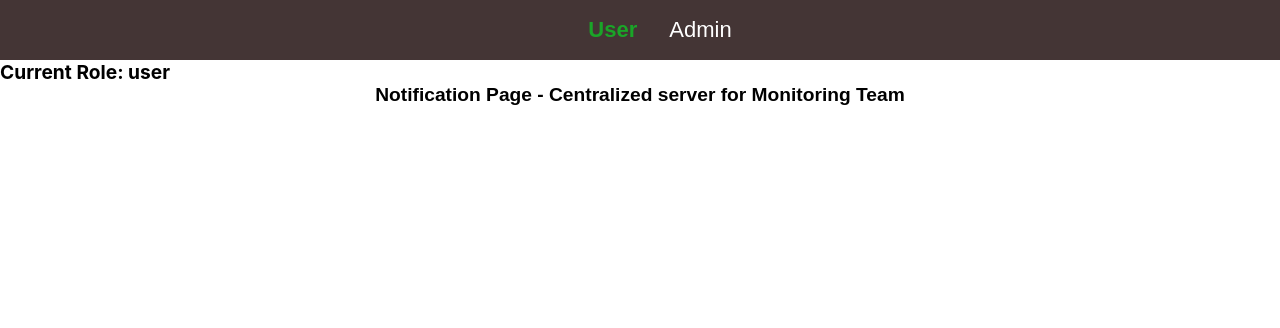
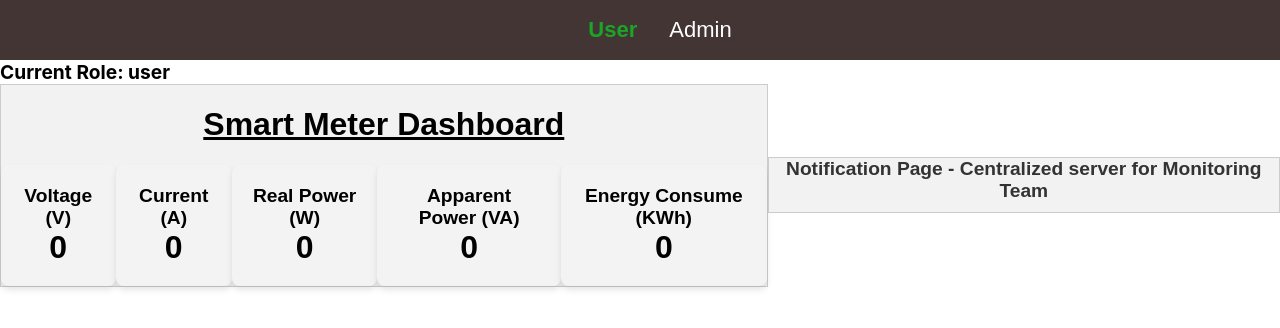
Before and after one commit to Vipin019/smart-meter-security, a React (Create React App) app in the folder client/: page /admin in a window 1280 px wide. Shown: the top 328 px of the page. Built offline with nearby package versions, Linux system fonts and the light colour scheme; no server answers.

Commit message:
Admin page by Prince

```diff
--- a/client/src/App.css
+++ b/client/src/App.css
@@ -1,4 +1,4 @@
-/* Written by Prince Kumar (20UEE058) */
+/* Done by Prince Kumar (20UEE058) */
 
 .App {
   text-align: center;
@@ -29,3 +29,50 @@ p {
   font-weight: 700;
   margin: 0;
 }
+
+
+/* Notification.css */
+
+/* Style for the container div */
+.notification-container {
+  display: flex;
+  /* flex-direction: column; */
+  align-items: center;
+  /* padding: 20px; */
+}
+
+/* Style for the Data component */
+.data-container {
+  width: 60%;
+  background-color: #f2f2f2;
+  border: 1px solid #ccc;
+  /* padding: 10px; */
+  margin-bottom: 20px;
+}
+
+.notification-box{
+  width: 40%;
+  height: 100%;
+  background-color: hsl(0, 0%, 95%);
+  border: 1px solid #ccc;
+  /* padding: 10px; */
+  margin-bottom: 20px;
+}
+
+/* Style for the Notification heading */
+.notification-heading {
+  /* font-size: 24px; */
+  font-size: 1.2rem;
+  margin: 0;
+  color: #333;
+  margin-bottom: 10px;
+}
+
+/* Style for the notification message */
+.notification-message {
+  background-color: #4caf50;
+  color: #fff;
+  padding: 10px;
+  border-radius: 5px;
+  font-weight: bold;
+}
--- a/client/src/Notification.jsx
+++ b/client/src/Notification.jsx
@@ -1,5 +1,6 @@
 import React, { useState, useEffect } from "react";
 import socketIOClient from "socket.io-client";
+import Data from "./data";
 
 const Notification = () => {
   const [socket, setSocket] = useState(null);
@@ -20,9 +21,14 @@ const Notification = () => {
   }, []);
 
   return (
-    <div>
-      <h2>Notification Page - Centralized server for Monitoring Team</h2>
-      {updatedData && <div>Notification Received: {updatedData.message}</div>}
+    <div className="notification-container">
+      <div className="data-container">
+        <Data/>
+      </div>
+      <div  className="notification-box">
+        <h1  className="notification-heading">Notification Page - Centralized server for Monitoring Team</h1>
+        {updatedData && <div className="notification-message">Notification Received: {updatedData.message}</div>}
+      </div>
     </div>
   );
 };
```
